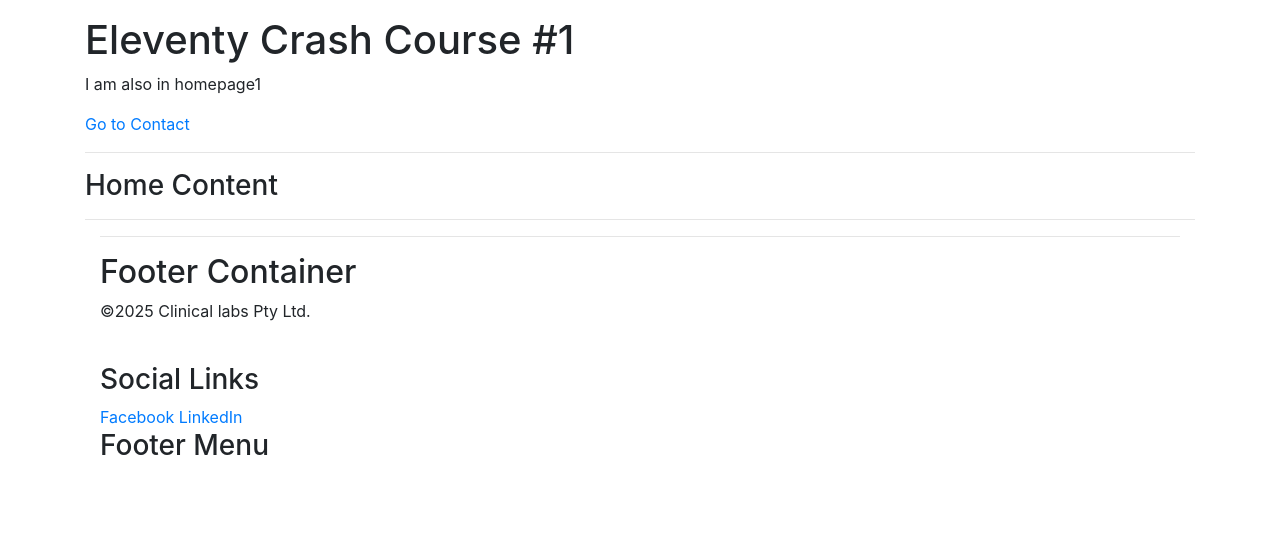
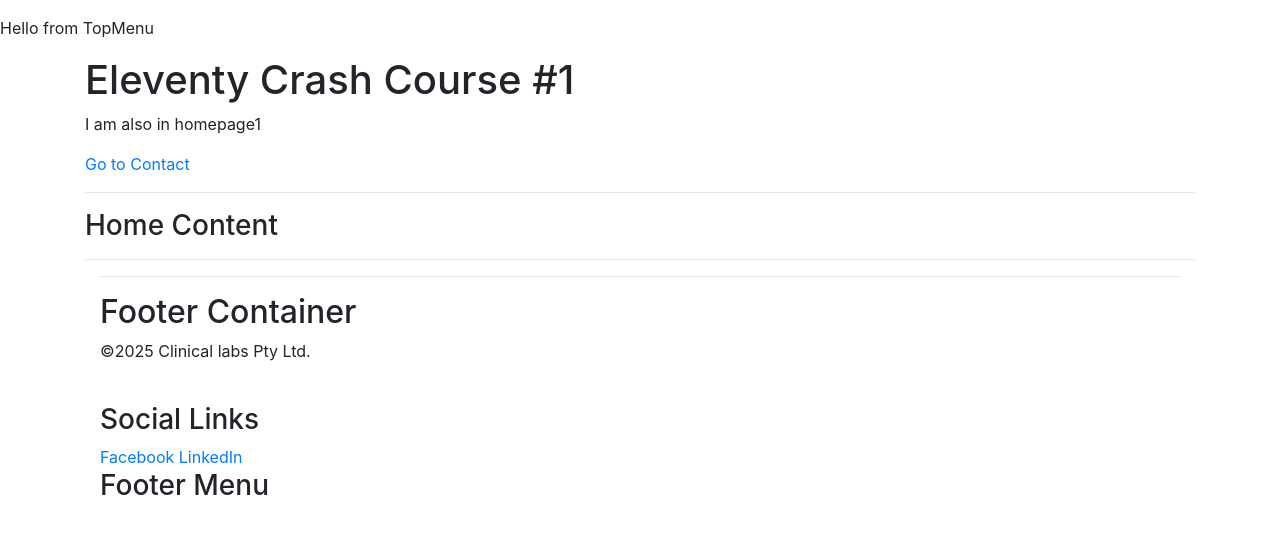
Before and after one commit to sshakya-aus/CLStaticWebsite, an Eleventy site: page src/index.html in a window 1280 px wide. Built offline with nearby package versions, Linux system fonts and the light colour scheme; Eleventy itself is replaced by a stand-in of ours; files that its build step writes are made by us from their sources; no server answers.

Commit message:
updated menu

```diff
--- a/src/_includes/layouts/topMenu.html
+++ b/src/_includes/layouts/topMenu.html
@@ -22,3 +22,5 @@
 </ul>
 
 {{topMenu | dump }}
+
+<p>Hello from TopMenu</p>
```
